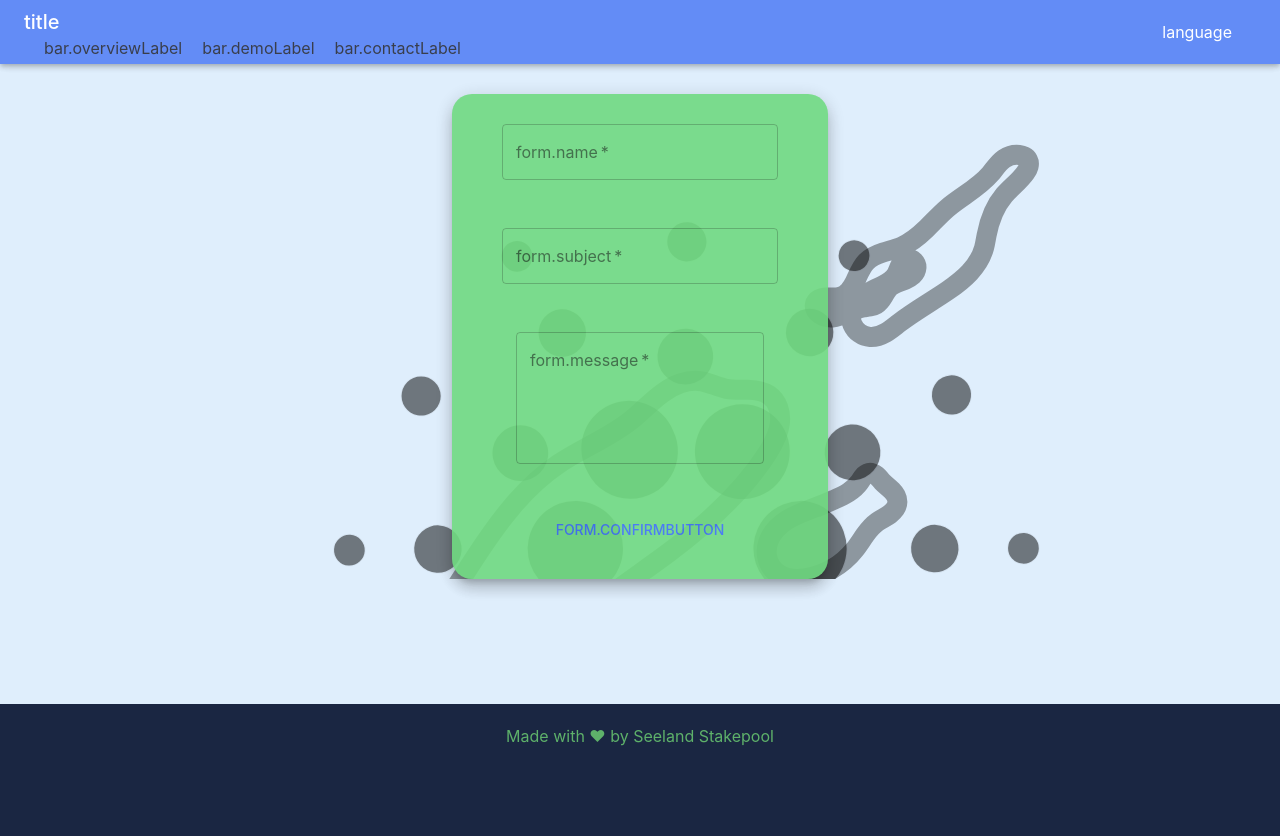
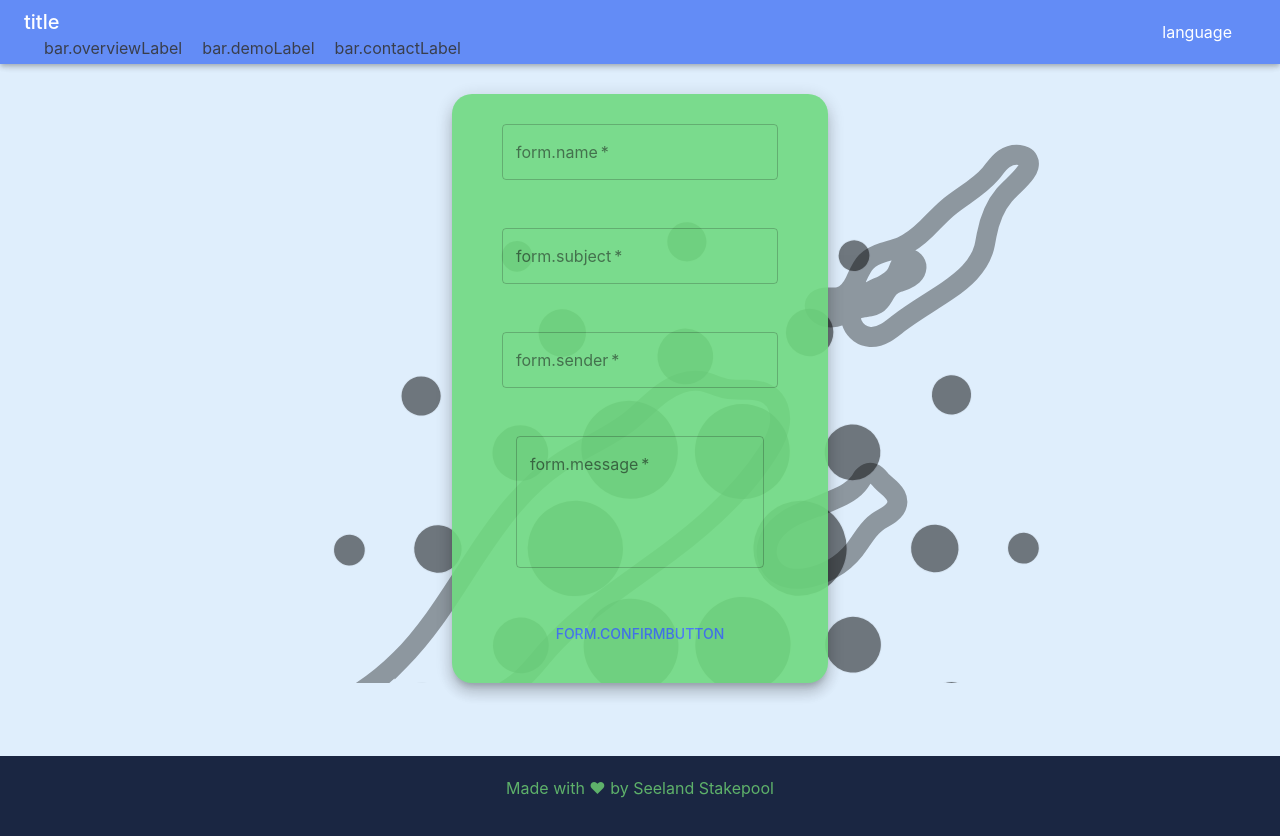
Before and after one commit to toky03/blockchain-demo, a React (Create React App) app: page /contact in a window 1280 px wide. Shown: the top 836 px of the page. Built offline with nearby package versions, Linux system fonts and the light colour scheme; a web font is replaced by a local one.

Commit message:
version mit email sender

```diff
--- a/helm/values.yaml
+++ b/helm/values.yaml
@@ -8,7 +8,7 @@ image:
   repository: toky03/ssp-frontend-image
   pullPolicy: IfNotPresent
   # Overrides the image tag whose default is the chart appVersion.
-  tag: "0.0.17"
+  tag: "0.0.18"
 
 imagePullSecrets: []
 nameOverride: ""
--- a/public/locales/de/translation.json
+++ b/public/locales/de/translation.json
@@ -12,7 +12,8 @@
     "name": "Name",
     "subject": "Betreff",
     "message": "Mitteilung",
-    "confirmButton": "Senden"
+    "confirmButton": "Senden",
+    "sender": "Absender Mailadresse"
   },
   "headingCard": {
     "hostingTitle": "Hosting",
--- a/public/locales/en/translation.json
+++ b/public/locales/en/translation.json
@@ -12,7 +12,8 @@
     "name": "Name",
     "subject": "Subject",
     "message": "Message",
-    "confirmButton": "Send"
+    "confirmButton": "Send",
+    "sender": "Mail Address sender"
   },
   "headingCard": {
     "hostingTitle": "Hosting",
--- a/src/contact/Contact.tsx
+++ b/src/contact/Contact.tsx
@@ -17,7 +17,7 @@ function Contact() {
 
     const {t} = useTranslation();
 
-    const initialValues = {name: '', subject: '', message: ''};
+    const initialValues = {name: '', subject: '', message: '', sender: ''};
 
     const [open, setOpen] = useState(false);
 
@@ -33,7 +33,7 @@ function Contact() {
             .post("api/contact", formValue)
             .then(res => {
                 setOpen(true)
-                resetFormValues({name: '', subject: '', message: ''})
+                resetFormValues({name: '', subject: '', message: '', sender: ''})
             })
             .catch(err => console.log(err));
     }
@@ -71,6 +71,18 @@ function Contact() {
                         </Grid>
                         <Grid item>
                             <TextField
+                                name={'sender'}
+                                onChange={handleChange}
+                                value={formValues.sender}
+                                required
+                                type={'email'}
+                                id="sender"
+                                label={t('form.sender')}
+                                variant="outlined"
+                            />
+                        </Grid>
+                        <Grid item>
+                            <TextField
                                 name={'message'}
                                 value={formValues.message}
                                 onChange={handleChange}
```
